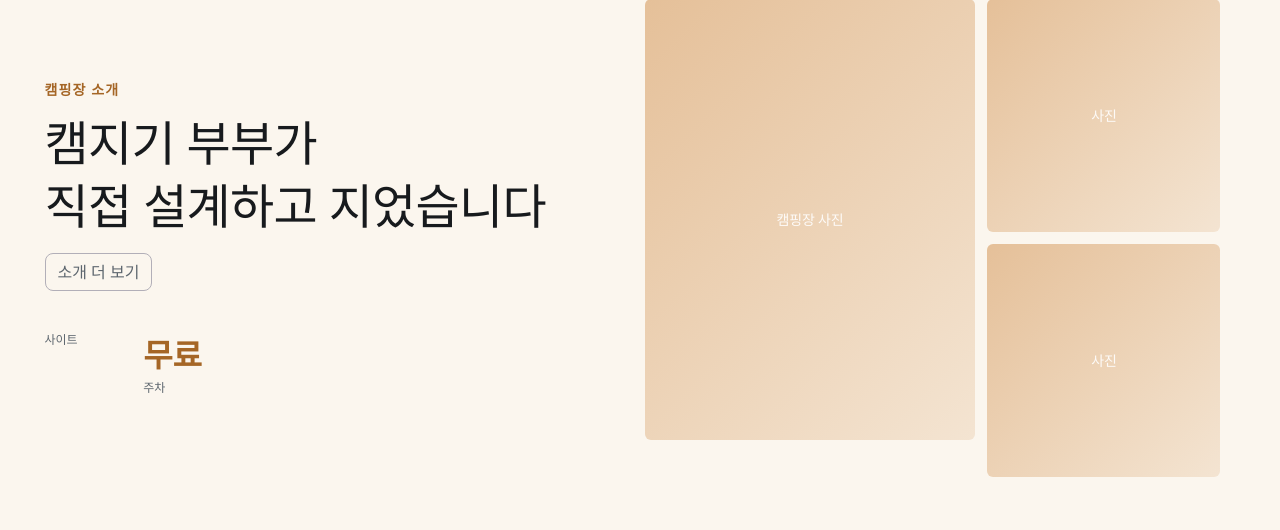
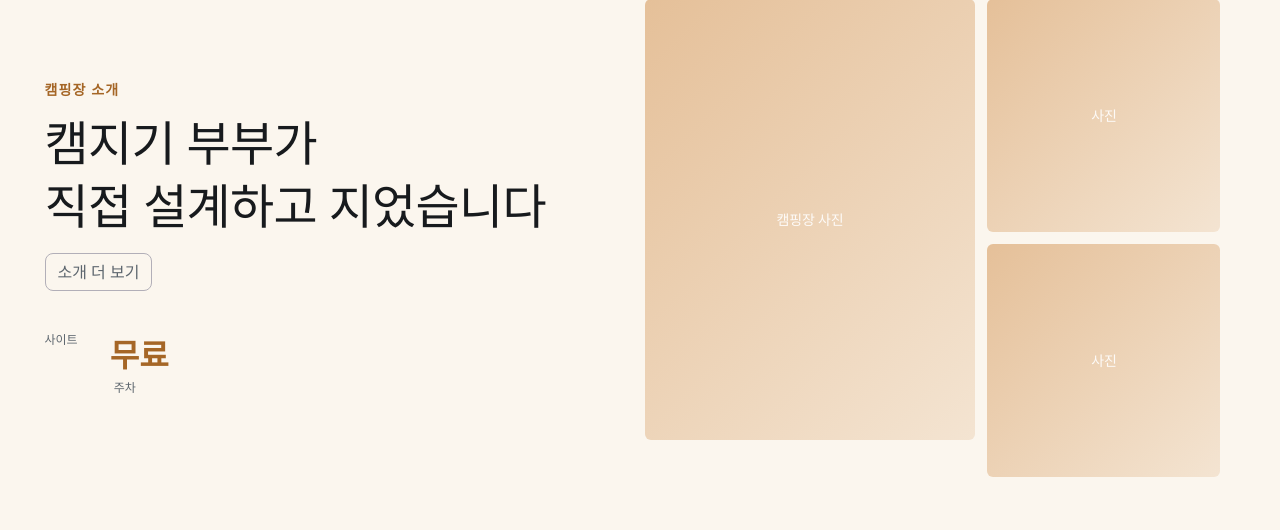
Before and after one commit to bellechanson/england-camping, a Spring app: template src/main/resources/templates/index.html in a window 1280 px wide. Shown: the part 969-1499 px from the top of the page. Run offline with Thymeleaf, Linux system fonts and the light colour scheme; the template is opened without the code that fills it, so the values that code supplies are empty; some of the project's set-up classes (security, data sources, template engines, error pages and the like) are left out, and stand-ins take their place.

Commit message:
style: 메인 소개 숫자 줄 정리 (PC 간격 고르게, 폰 2×2, '무료' 위치 맞춤)
- PC: 칸 폭을 글자 길이에 맞추고 칸 사이를 같은 간격으로 (md:col-auto, gx-10)
- 폰: 숫자 글자를 조금 작게 해서 기준 인원·주차를 한 줄에 (2칸씩 2줄)
- '무료'는 글자 모양(ㅁ이 안쪽에서 시작) 때문에 밀려 보여서 살짝 왼쪽으로

```diff
--- a/src/main/resources/static/assets/css/england.css
+++ b/src/main/resources/static/assets/css/england.css
@@ -2125,3 +2125,20 @@ body:not(.sub-head-page) .site-header .header-book-btn:focus-visible {
 .channel-chip.is-dirty {
 	box-shadow: 0 0 0 2px var(--bs-bg-body), 0 0 0 4px var(--brand);
 }
+
+/* 메인 소개 숫자 줄: 글자 모양 때문에 안쪽으로 밀려 보이는 큰 글씨를 눈으로 맞춤 (예: '무료'의 ㅁ) */
+.stat-nudge {
+	margin-left: -0.12em;
+}
+
+/* 메인 소개 숫자 줄 (폰): 2칸씩 2줄 → 숫자 글자를 조금 작게(28px → 22px), 칸 사이도 좁게
+   ('성인 2 · 소인 2'가 반 칸에 들어가게. 폭 360px 폰까지 확인) */
+@media (max-width: 767.98px) {
+	.about-stats {
+		--bs-gutter-x: 1rem;
+	}
+
+	.about-stats .fs-2xl {
+		font-size: 1.4rem;
+	}
+}
--- a/src/main/resources/templates/index.html
+++ b/src/main/resources/templates/index.html
@@ -131,27 +131,29 @@
 							th:text="${paragraph}">소개 문단</p>
 						<a class="btn-outline theme-secondary" th:href="@{/about}">소개 더 보기</a>
 
-						<!-- 숫자로 보는 캠핑장 -->
-						<div class="row g-5 mt-7">
-							<!-- PC 폭 나눔: 짧은 칸(22, 무료)은 좁게, 글자가 긴 기준 인원 칸은 넓게 (합 12) -->
-							<div class="col-6 md:col-2">
+						<!-- 숫자로 보는 캠핑장
+						     PC(md 이상): 칸 폭 = 글자 길이(md:col-auto), 칸 사이는 똑같이 2.25rem(gx-10)
+						     폰: 2칸씩 2줄. about-stats 가 폰에서만 숫자 글자를 조금 작게 + 칸 사이를 좁게
+						       ('성인 2 · 소인 2'가 반 칸에 들어가게, england.css 참고) -->
+						<div class="row gx-10 gy-5 mt-7 about-stats">
+							<div class="col-6 md:col-auto">
 								<p class="fs-2xl fw-semibold mb-0 fg-primary" th:text="${siteCount}">22</p>
 								<p class="fs-xs fg-3 mb-0">사이트</p>
 							</div>
-							<div class="col-6 md:col-3" th:if="${mainType != null}">
+							<div class="col-6 md:col-auto" th:if="${mainType != null}">
 								<p class="fs-2xl fw-semibold mb-0 fg-primary" th:text="${mainType.sizeText}">8m x 10m
 								</p>
 								<p class="fs-xs fg-3 mb-0">사이트 크기</p>
 							</div>
-							<!-- 폰에서는 한 줄 전체를 씀 (글자가 길어서 반 칸에 안 들어감) -->
-							<div class="col-12 md:col-5" th:if="${mainType != null}">
+							<div class="col-6 md:col-auto" th:if="${mainType != null}">
 								<p class="fs-2xl fw-semibold mb-0 fg-primary"
 									th:text="'성인 ' + ${mainType.baseGuests} + ' · 소인 ' + ${mainType.baseChildren}">성인 2
 									· 소인 2</p>
 								<p class="fs-xs fg-3 mb-0">사이트당 기준 인원</p>
 							</div>
-							<div class="col-6 md:col-2">
-								<p class="fs-2xl fw-semibold mb-0 fg-primary">무료</p>
+							<div class="col-6 md:col-auto">
+								<!-- stat-nudge: '무'는 네모(ㅁ)가 안쪽에서 시작해서 오른쪽으로 밀려 보임 → 살짝 왼쪽으로 -->
+								<p class="fs-2xl fw-semibold mb-0 fg-primary stat-nudge">무료</p>
 								<p class="fs-xs fg-3 mb-0">주차</p>
 							</div>
 						</div>
```
